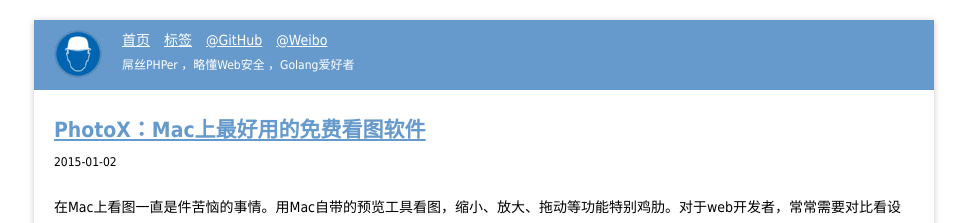
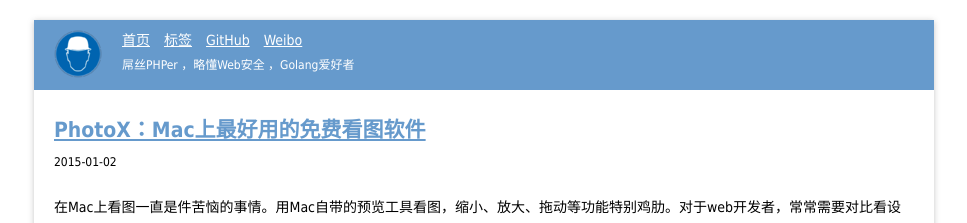
Before and after one commit to tabalt/tabalt.github.io, a Jekyll site: the page built from index.html, in a window 1280 px wide and 900 px high. Shown: the top 223 px of the window, without its empty margins (156-1123 px from the left). Built offline with Jekyll 4.4.1, drawn with Linux system fonts in a browser that asks for light colours; Markdown is read by kramdown in place of the engine named in the settings; the list of posts is cut into pages by our own code; comment, search, counter and statistics services are not loaded.

```diff
--- a/_includes/header.html
+++ b/_includes/header.html
@@ -11,8 +11,8 @@
             <a href="/resume/">简历</a>
             <a href="/bookshelf/">书单</a>
             -->
-            <a href="https://github.com/tabalt" target="_blank">@GitHub</a>
-            <a href="http://weibo.com/245291359" target="_blank">@Weibo</a>
+            <a href="https://github.com/tabalt" target="_blank">GitHub</a>
+            <a href="http://weibo.com/245291359" target="_blank">Weibo</a>
 
         </div>
         <div class="ft12 desc" >
```
